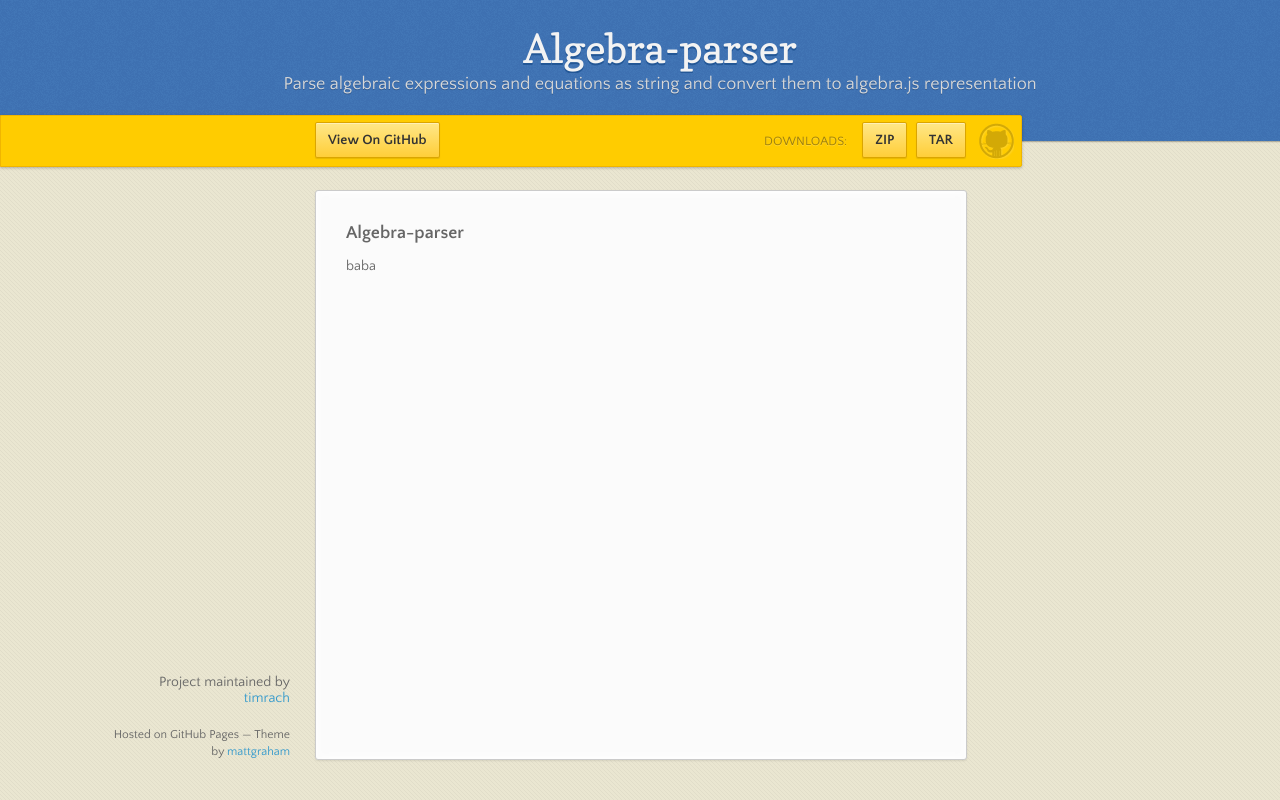
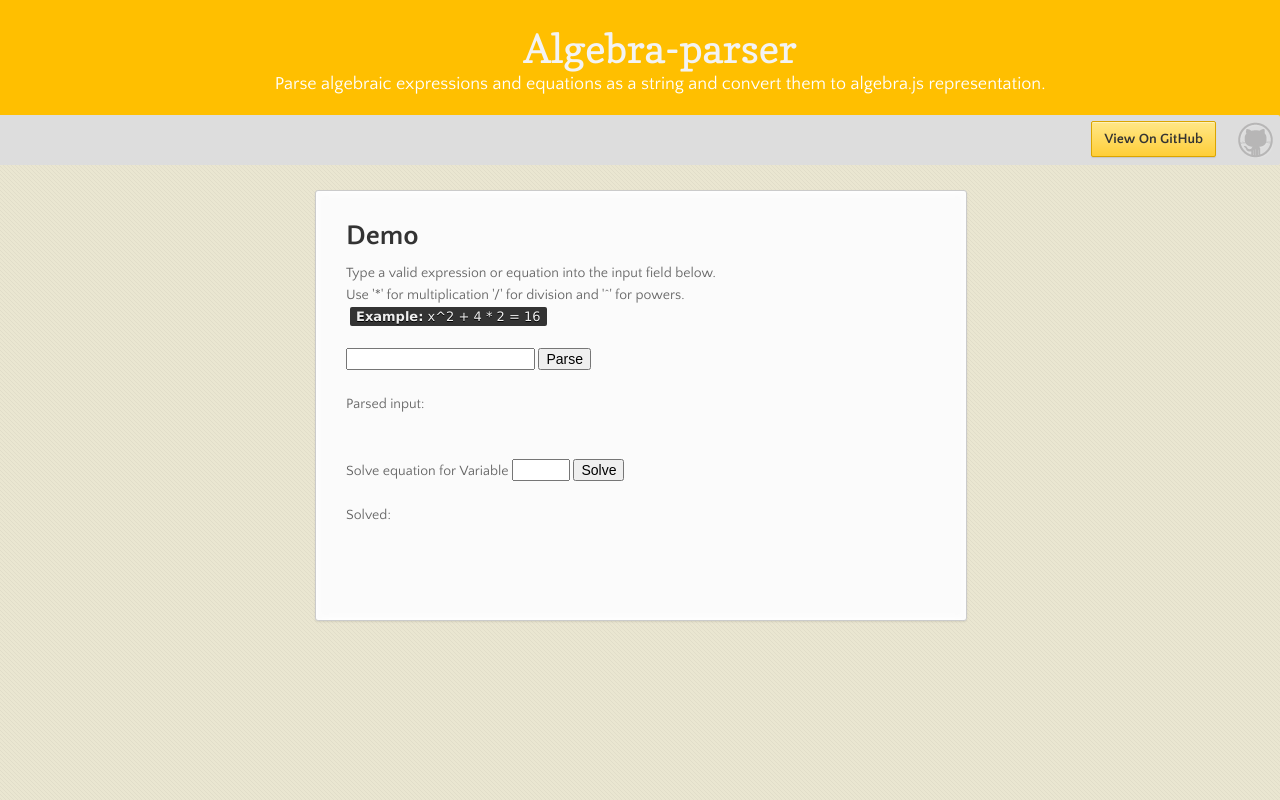
Before and after one commit to timrach/algebra-parser, a plain HTML site: page index.html in a window 1280 px wide. Drawn offline with nearby package versions, Linux system fonts and the light colour scheme.

Commit message:
Added Demo

```diff
--- a/index.html
+++ b/index.html
@@ -5,9 +5,28 @@
     <meta http-equiv="X-UA-Compatible" content="chrome=1">
     <title>Algebra-parser by timrach</title>
     <link rel="stylesheet" href="stylesheets/styles.css">
+    <link rel="stylesheet" href="stylesheets/katex.min.css">
     <link rel="stylesheet" href="stylesheets/github-dark.css">
-    <script src="https://ajax.googleapis.com/ajax/libs/jquery/1.7.1/jquery.min.js"></script>
     <script src="javascripts/main.js"></script>
+    <script src="javascripts/katex.min.js"></script>
+    <script src="javascripts/algebra-parser.min.js"></script>
+
+    <script>
+      var p = new algebraParser();
+      var e;
+
+      var parseInput = function(){
+        var input = document.getElementById("input-expression").value;
+        e = p.parse(input);
+        katex.render(e.toTex(), parsedExpression);
+      }
+
+      var solveInput = function(){
+        var variable = document.getElementById("solve-for").value;
+        var solution = e.solveFor(variable);
+        katex.render(variable + " = " + solution.toTex(), solvedExpression);
+      }
+    </script>
     <!--[if lt IE 9]>
       <script src="//html5shiv.googlecode.com/svn/trunk/html5.js"></script>
     <![endif]-->
@@ -18,20 +37,12 @@
 
       <header>
         <h1>Algebra-parser</h1>
-        <p>Parse algebraic expressions and equations as string and convert them to algebra.js representation </p>
+        <p>Parse algebraic expressions and equations as a string and convert them to algebra.js representation. </p>
       </header>
 
       <div id="banner">
         <span id="logo"></span>
-
         <a href="https://github.com/timrach/algebra-parser" class="button fork"><strong>View On GitHub</strong></a>
-        <div class="downloads">
-          <span>Downloads:</span>
-          <ul>
-            <li><a href="https://github.com/timrach/algebra-parser/zipball/master" class="button">ZIP</a></li>
-            <li><a href="https://github.com/timrach/algebra-parser/tarball/master" class="button">TAR</a></li>
-          </ul>
-        </div>
       </div><!-- end banner -->
 
     <div class="wrapper">
@@ -39,15 +50,21 @@
         <ul></ul>
       </nav>
       <section>
-        <h3>
-<a id="algebra-parser" class="anchor" href="#algebra-parser" aria-hidden="true"><span class="octicon octicon-link"></span></a>Algebra-parser</h3>
+        <h1>Demo</h1>
 
-<p>baba</p>
-      </section>
-      <footer>
-        <p>Project maintained by <a href="https://github.com/timrach">timrach</a></p>
-        <p><small>Hosted on GitHub Pages &mdash; Theme by <a href="https://twitter.com/michigangraham">mattgraham</a></small></p>
-      </footer>
+<p>Type a valid expression or equation into the input field below.<br>
+Use '*' for multiplication '/'
+for division and '^' for powers.<br>
+<code><b>Example:</b> x^2 + 4 * 2 = 16</code><br>
+</p>
+<form>
+  <input type="text" id="input-expression">
+  <button type="button" onClick="parseInput()"> Parse </button><br><br>
+  <span> Parsed input: </span><div id="parsedExpression"></div><br><br>
+  <span> Solve equation for Variable </span> <input type="text" id="solve-for" style="width:50px;">
+  <button type="button" onClick="solveInput()"> Solve </button><br><br>
+  <span> Solved: </span><div id="solvedExpression"></div><br><br>
+</form>
     </div>
     <!--[if !IE]><script>fixScale(document);</script><![endif]-->
 
--- a/stylesheets/styles.css
+++ b/stylesheets/styles.css
@@ -659,11 +659,7 @@ header {
   right: 0;
   width: 100%;
   text-align: center;
-  background: url(../images/background.png) #4276b6;
-  -moz-box-shadow: 1px 0px 2px rgba(0, 0, 0, 0.75);
-  -webkit-box-shadow: 1px 0px 2px rgba(0, 0, 0, 0.75);
-  -o-box-shadow: 1px 0px 2px rgba(0, 0, 0, 0.75);
-  box-shadow: 1px 0px 2px rgba(0, 0, 0, 0.75);
+  background: #FFBF00;
   z-index: 99;
   -webkit-font-smoothing: antialiased;
   min-height: 76px;
@@ -671,7 +667,6 @@ header {
 header h1 {
   font: 40px/48px "Copse", "Helvetica Neue", Helvetica, Arial, sans-serif;
   color: #f3f3f3;
-  text-shadow: 0px 2px 0px #235796;
   margin: 0px;
   white-space: nowrap;
   overflow: hidden;
@@ -680,8 +675,7 @@ header h1 {
   -ms-text-overflow: ellipsis;
 }
 header p {
-  color: #d8d8d8;
-  text-shadow: rgba(0, 0, 0, 0.2) 0 1px 0;
+  color: #ffffff;
   font-size: 18px;
   margin: 0px;
 }
@@ -689,22 +683,11 @@ header p {
 #banner {
   z-index: 100;
   left: 0;
-  right: 50%;
+  right: 0%;
   height: 50px;
-  margin-right: -382px;
   position: fixed;
   top: 115px;
-  background: #ffcc00;
-  border: 1px solid #f0b500;
-  -moz-box-shadow: 0px 1px 3px rgba(0, 0, 0, 0.25);
-  -webkit-box-shadow: 0px 1px 3px rgba(0, 0, 0, 0.25);
-  -o-box-shadow: 0px 1px 3px rgba(0, 0, 0, 0.25);
-  box-shadow: 0px 1px 3px rgba(0, 0, 0, 0.25);
-  -moz-border-radius: 0px 2px 2px 0px;
-  -webkit-border-radius: 0px 2px 2px 0px;
-  -o-border-radius: 0px 2px 2px 0px;
-  -ms-border-radius: 0px 2px 2px 0px;
-  -khtml-border-radius: 0px 2px 2px 0px;
+  background: #DDDDDD;
   border-radius: 0px 2px 2px 0px;
   padding-right: 10px;
 }
@@ -748,7 +731,7 @@ header p {
 }
 #banner .fork {
   position: fixed;
-  left: 50%;
+  right: 5%;
   margin-left: -325px;
   padding: 10px 12px;
   margin-top: 6px;
```
